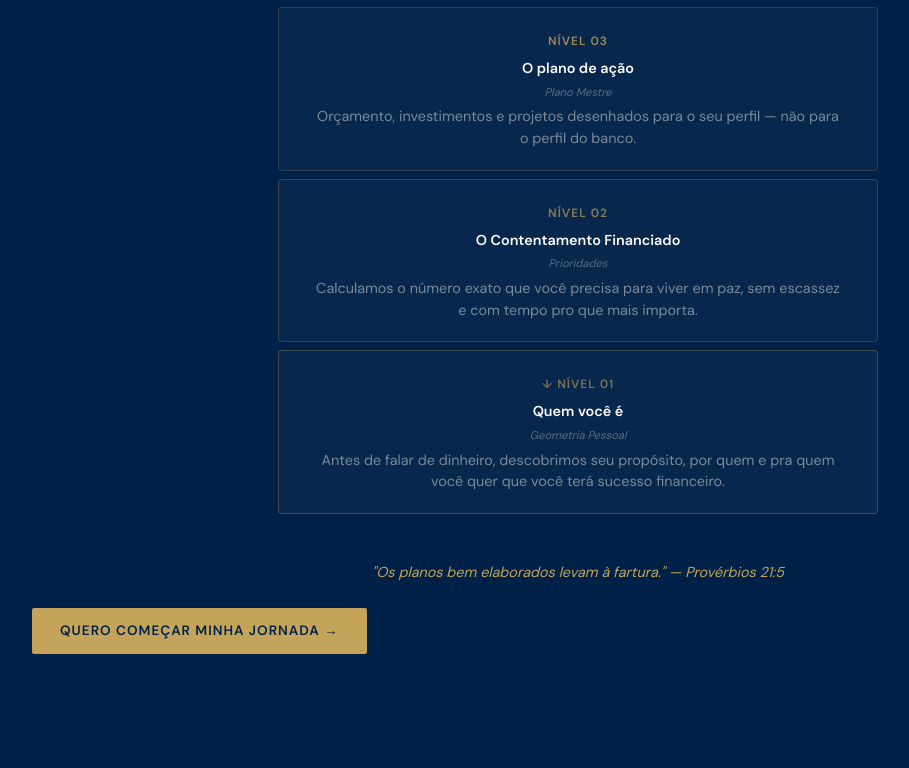
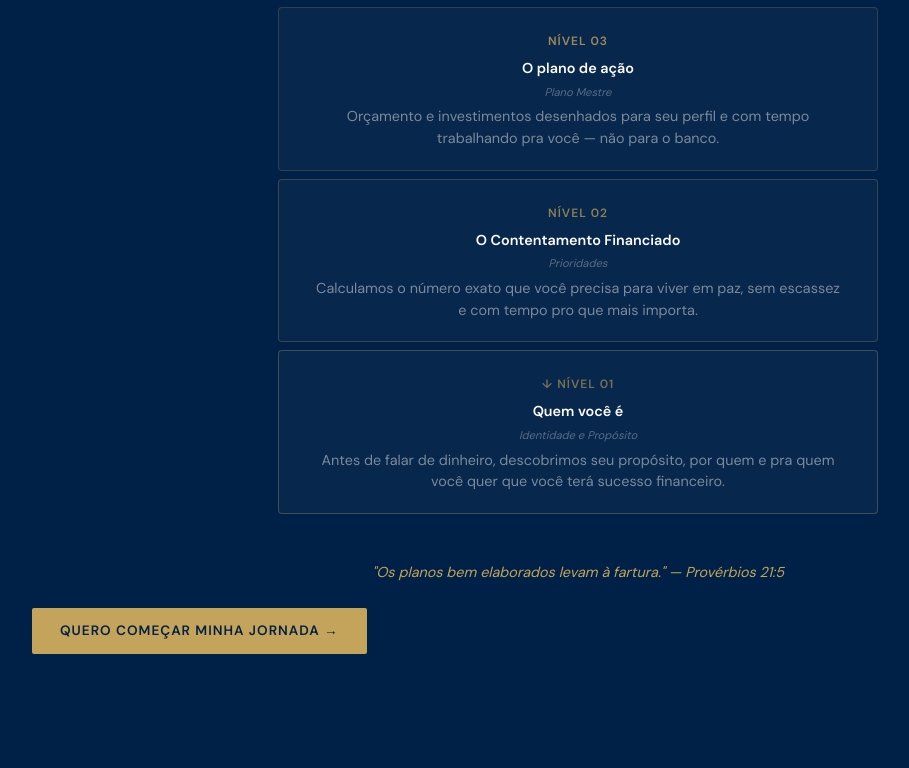
Before and after one commit to maycontour-bit/cf-site, a Next.js app: page / in a window 1280 px wide. Shown: the part 3852-4620 px from the top of the page, without its empty margins (62-971 px from the left). Built offline with nearby package versions, Linux system fonts and the light colour scheme.

Commit message:
Fix: pyramid labels, Gerenciador description, Estandarte plan

```diff
--- a/app/page.tsx
+++ b/app/page.tsx
@@ -231,7 +231,7 @@ export default function Home() {
                 <span className="jornada-label">Nível 03</span>
                 <h4>O plano de ação</h4>
                 <p className="jornada-tech"><em>Plano Mestre</em></p>
-                <p>Orçamento, investimentos e projetos desenhados para o seu perfil — não para o perfil do banco.</p>
+                <p>Orçamento e investimentos desenhados para seu perfil e com tempo trabalhando pra você — não para o banco.</p>
               </div>
               <div className="jornada-nivel jornada-nivel-2">
                 <span className="jornada-label">Nível 02</span>
@@ -242,7 +242,7 @@ export default function Home() {
               <div className="jornada-nivel jornada-nivel-1">
                 <span className="jornada-label">↓ Nível 01</span>
                 <h4>Quem você é</h4>
-                <p className="jornada-tech"><em>Geometria Pessoal</em></p>
+                <p className="jornada-tech"><em>Identidade e Propósito</em></p>
                 <p>Antes de falar de dinheiro, descobrimos seu propósito, por quem e pra quem você quer que você terá sucesso financeiro.</p>
               </div>
             </div>
@@ -396,7 +396,7 @@ export default function Home() {
             <div className="servico-card">
               <div className="servico-icon">📱</div>
               <h3>Gerenciador Financeiro com IA</h3>
-              <p>Seu orçamento integrado a mudanças dos seus hábitos financeiros.</p>
+              <p>Seu dinheiro organizado e integrado as soluções para mudar seus hábitos financeiros.</p>
             </div>
             <div className="servico-card">
               <div className="servico-icon">💰</div>
```
